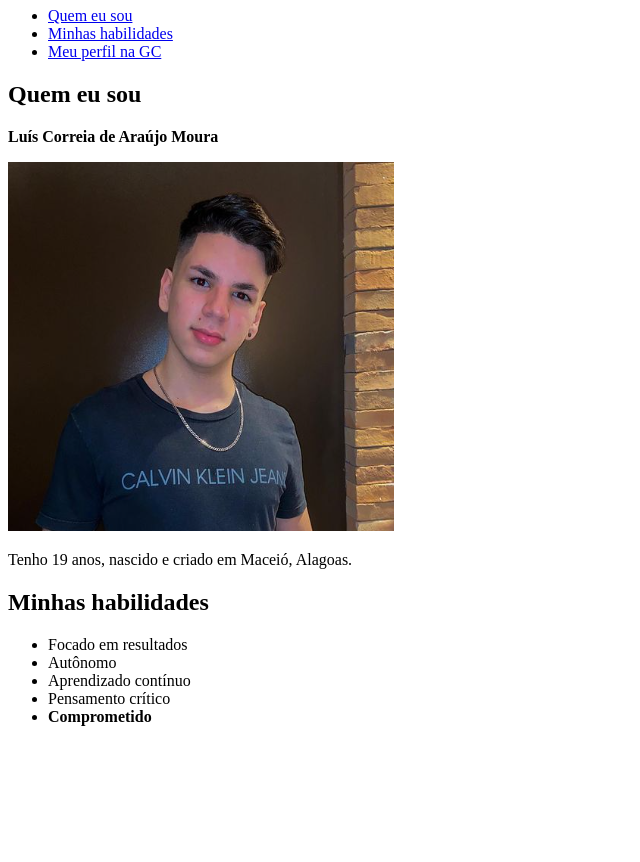
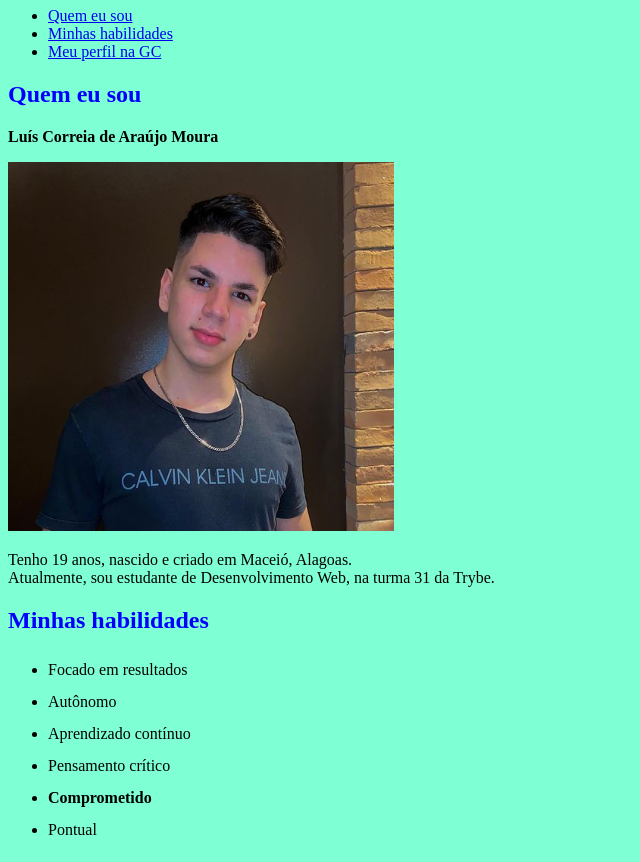
Before and after one commit to luiscorreiaa4/trybe_projetos, a plain HTML site: page meu-portifolio/index.html in a window 1280 px wide. Shown: the part 73-935 px from the top of the page, without its empty margins (0-640 px from the left). Before the commit the page ends 815 px from the top, so only its background shows below. Drawn offline with Linux system fonts and the light colour scheme.

Commit message:
Adicionado style.css

```diff
--- a/meu-portifolio/index.html
+++ b/meu-portifolio/index.html
@@ -5,6 +5,7 @@
     <meta http-equiv="X-UA-Compatible" content="IE=edge">
     <meta name="viewport" content="width=device-width, initial-scale=1.0">
     <title>Meu Portfólio Web</title>
+    <link rel="stylesheet" href="style.css">
 </head>
 <body>
     <h1>Meu Portfólio Web</h1>
@@ -16,14 +17,15 @@
     <h2 id="qsou">Quem eu sou</h2>
     <p><strong>Luís Correia de Araújo Moura</strong></p>
     <img src="minha_foto.png" alt="Foto Luís Correia">
-    <p>Tenho 19 anos, nascido e criado em Maceió, Alagoas.</p>
+    <p>Tenho 19 anos, nascido e criado em Maceió, Alagoas.<br>Atualmente, sou estudante de Desenvolvimento Web, na turma 31 da Trybe.</p>
     <h2 id="mhab">Minhas habilidades</h2>
-    <ul>
+    <ul class="list">
         <li>Focado em resultados</li>
         <li>Autônomo</li>
         <li>Aprendizado contínuo</li>
         <li>Pensamento crítico</li>
         <li><strong>Comprometido</strong></li>
+        <li>Pontual</li>
     </ul>
 </body>
 </html>
--- /dev/null
+++ b/meu-portifolio/style.css
@@ -0,0 +1,17 @@
+body
+{
+    background-color: aquamarine;
+}
+
+.list
+{
+    line-height: 2em
+}
+h1
+{
+    color: blue;
+}
+h2
+{
+    color: blue;
+}
```
